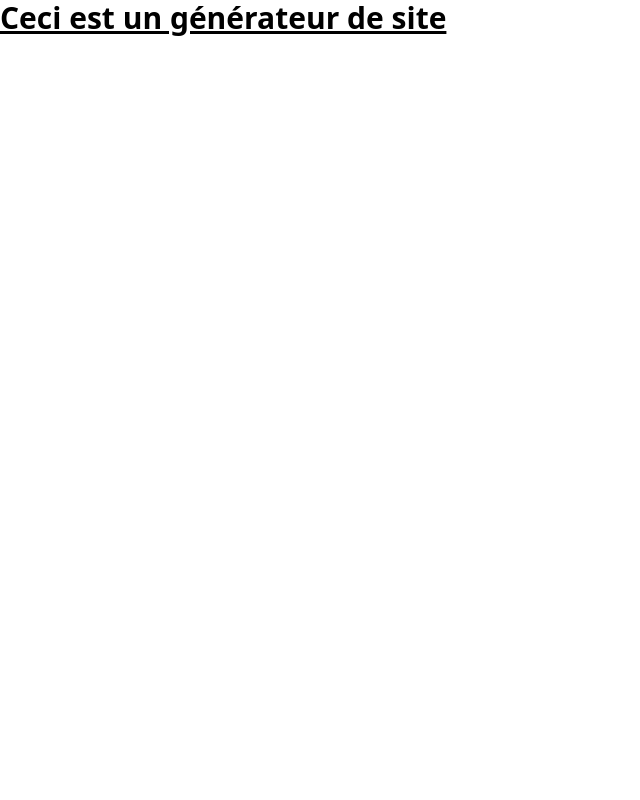
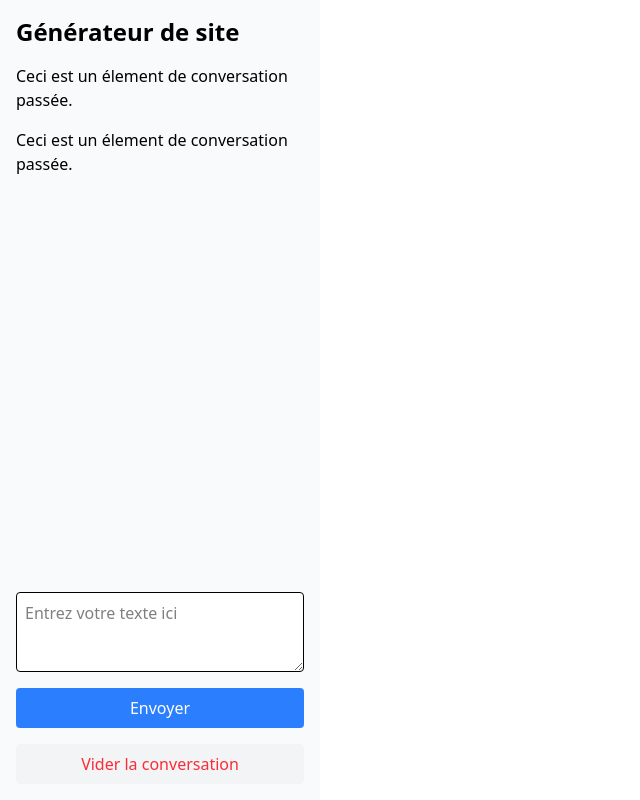
Before and after one commit to jlg-formation/site-generator, a website built with Vite: page index.html in a window 1280 px wide. Shown: the whole page, without its empty margins (0-640 px from the left). Built offline with nearby package versions, Linux system fonts and the light colour scheme.

Commit message:
dev: visuel

```diff
--- a/index.html
+++ b/index.html
@@ -4,10 +4,37 @@
     <meta charset="UTF-8" />
     <link rel="icon" type="image/svg+xml" href="/logo.svg" />
     <meta name="viewport" content="width=device-width, initial-scale=1.0" />
-    <title>Generateur de site</title>
+    <title>Générateur de site</title>
   </head>
-  <body>
-    <p class="text-3xl font-bold underline">Ceci est un générateur de site</p>
+  <body class="flex h-screen w-screen">
+    <aside class="bg-gray-50 w-80 flex flex-col justify-between p-4">
+      <div class="flex flex-col gap-4">
+        <header>
+          <h1 class="text-2xl font-bold">Générateur de site</h1>
+        </header>
+        <main class="flex flex-col gap-4">
+          <div>Ceci est un élement de conversation passée.</div>
+          <div>Ceci est un élement de conversation passée.</div>
+        </main>
+      </div>
+      <form class="flex flex-col gap-4">
+        <textarea
+          class="w-full h-20 p-2 rounded bg-white border"
+          placeholder="Entrez votre texte ici"
+        ></textarea>
+        <button
+          class="bg-blue-500 text-white p-2 rounded hover:bg-blue-600 cursor-pointer active:bg-blue-700"
+        >
+          Envoyer
+        </button>
+        <button
+          class="bg-gray-100 text-red-500 p-2 rounded hover:bg-gray-200 cursor-pointer active:bg-gray-300"
+        >
+          Vider la conversation
+        </button>
+      </form>
+    </aside>
+    <main class="bg-white"></main>
     <script type="module" src="/src/main.ts"></script>
   </body>
 </html>
```
